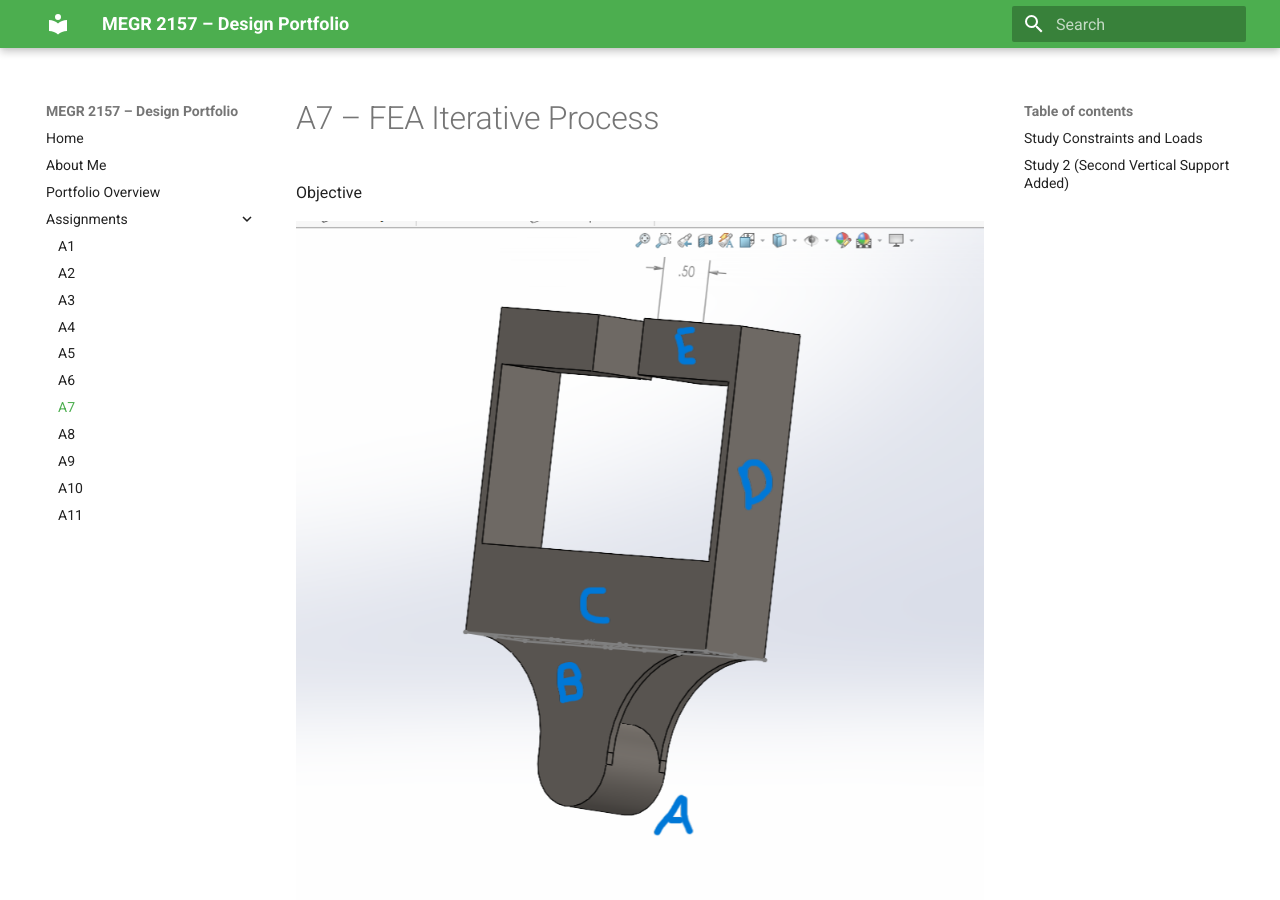
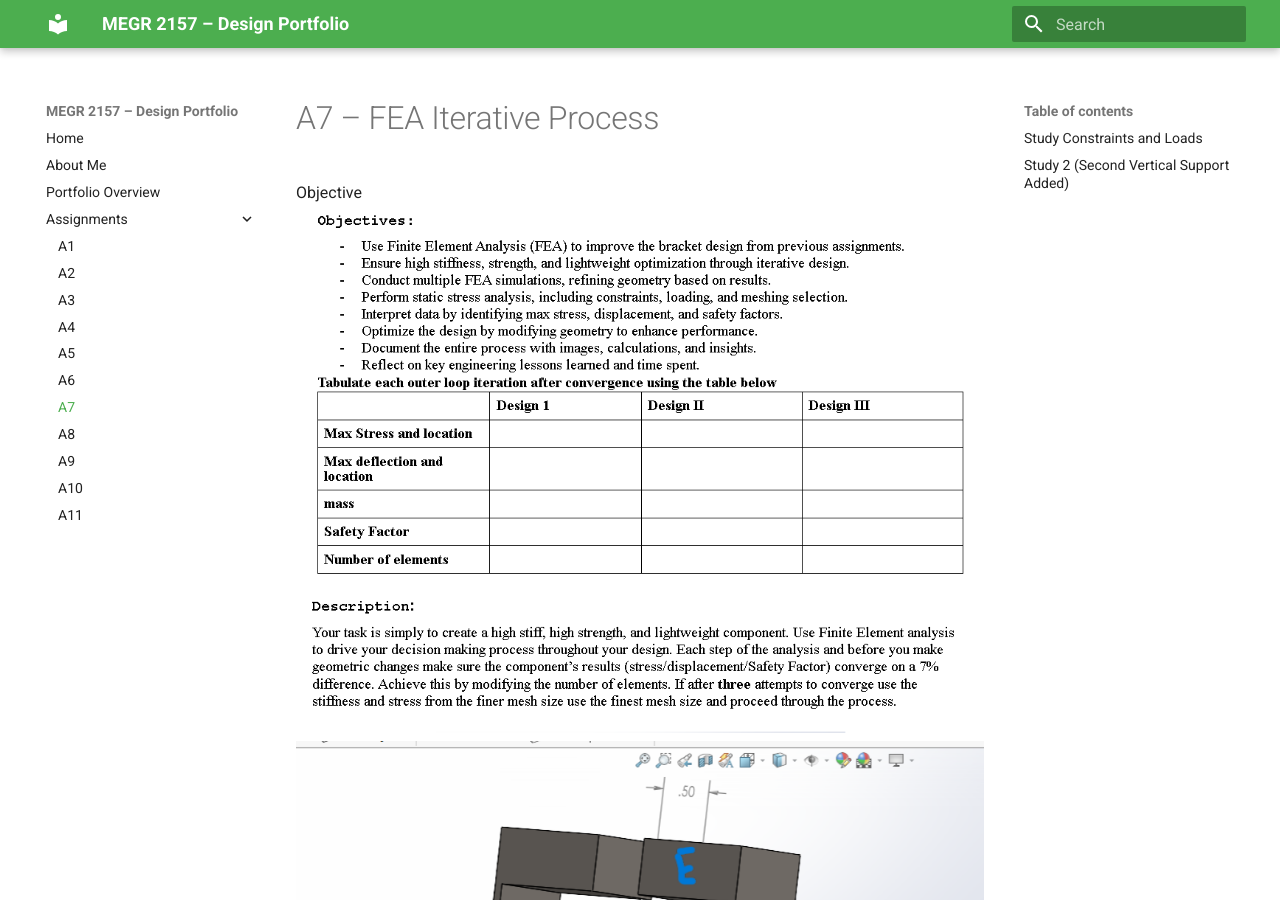
Before and after one commit to Taylor-Rockefeller-Portfolio/megr2157-portfolio, an MkDocs documentation site: the page built from docs/assignments/A07/index.md, in a window 1280 px wide and 900 px high. Built offline with MkDocs 1.6.1 and Material for MkDocs 9.7.7, drawn with Linux system fonts in a browser that asks for light colours.

Commit message:
Add image for assignment objective in index.md

```diff
--- a/docs/assignments/A07/index.md
+++ b/docs/assignments/A07/index.md
@@ -1,7 +1,7 @@
 # A7 – FEA Iterative Process
 
 Objective
-
+![](Assignment_Objective.png)
 ![](Part_Features_Diagram.png)
 
 ## Study Constraints and Loads
```
